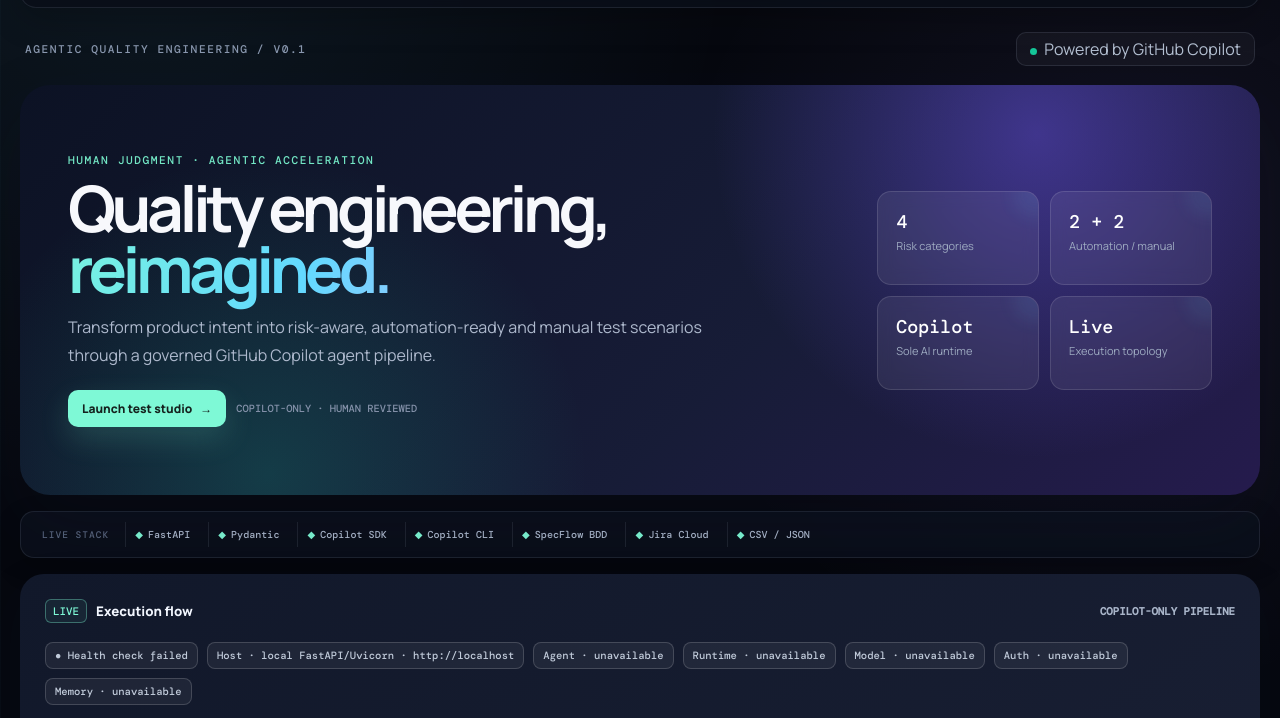
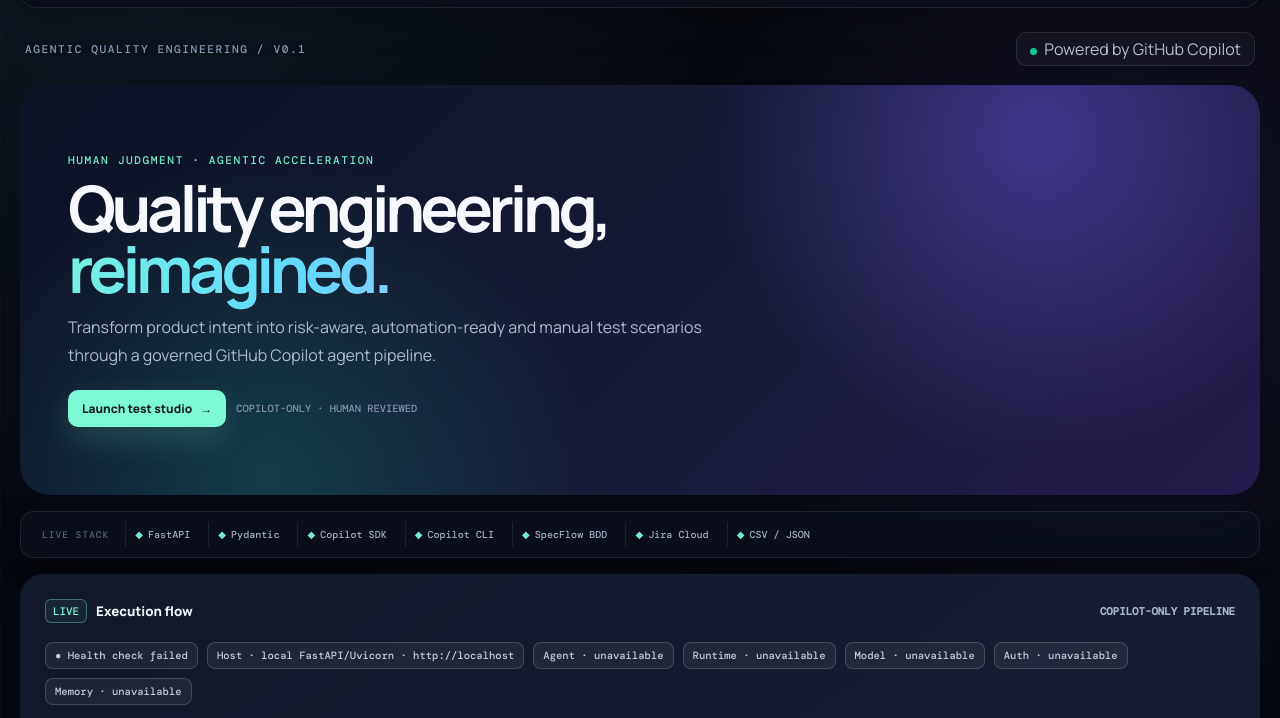
Before and after one commit to sasidhar265/TestPilotAI, a plain HTML site: page app/static/index.html in a window 1280 px wide. Shown: the part 71-789 px from the top of the page. Drawn offline with nearby package versions, Linux system fonts and the light colour scheme; no server answers.

Commit message:
Remove hero metrics from test designer

```diff
--- a/app/static/index.html
+++ b/app/static/index.html
@@ -21,7 +21,7 @@
   </aside>
   <main class="workspace">
     <header class="topbar"><div class="eyebrow">Agentic quality engineering / v0.1</div><div class="top-actions"><button class="icon-button" type="button"><span class="live-orb"></span>Powered by GitHub Copilot</button></div></header>
-    <section class="hero"><div><div class="eyebrow">Human judgment · Agentic acceleration</div><h1>Quality engineering, <span class="gradient-text">reimagined.</span></h1><p>Transform product intent into risk-aware, automation-ready and manual test scenarios through a governed GitHub Copilot agent pipeline.</p><div class="hero-actions"><a class="hero-link" href="#test-studio">Launch test studio <span>→</span></a><span class="hero-note">COPILOT-ONLY · HUMAN REVIEWED</span></div></div><div class="metrics"><div class="metric"><div class="metric-value">4</div><div class="metric-label">Risk categories</div></div><div class="metric"><div class="metric-value">2 + 2</div><div class="metric-label">Automation / manual</div></div><div class="metric"><div class="metric-value">Copilot</div><div class="metric-label">Sole AI runtime</div></div><div class="metric"><div class="metric-value">Live</div><div class="metric-label">Execution topology</div></div></div></section>
+    <section class="hero"><div><div class="eyebrow">Human judgment · Agentic acceleration</div><h1>Quality engineering, <span class="gradient-text">reimagined.</span></h1><p>Transform product intent into risk-aware, automation-ready and manual test scenarios through a governed GitHub Copilot agent pipeline.</p><div class="hero-actions"><a class="hero-link" href="#test-studio">Launch test studio <span>→</span></a><span class="hero-note">COPILOT-ONLY · HUMAN REVIEWED</span></div></div></section>
     <div class="tech-ribbon" aria-label="Technology stack"><span class="tech-label">Live stack</span><span class="tech-item"><span>◆</span>FastAPI</span><span class="tech-item"><span>◆</span>Pydantic</span><span class="tech-item"><span>◆</span>Copilot SDK</span><span class="tech-item"><span>◆</span>Copilot CLI</span><span class="tech-item"><span>◆</span>SpecFlow BDD</span><span class="tech-item"><span>◆</span>Jira Cloud</span><span class="tech-item"><span>◆</span>CSV / JSON</span></div>
     <section class="panel runtime-panel" aria-labelledby="runtime-title">
       <div class="panel-head"><div class="panel-title" id="runtime-title"><span class="step-number">LIVE</span> Execution flow</div><span class="secure">COPILOT-ONLY PIPELINE</span></div>
--- a/app/static/styles/index.css
+++ b/app/static/styles/index.css
@@ -201,7 +201,7 @@ body:after {
     .hero {
   position:relative;
   display:grid;
-  grid-template-columns:minmax(0,1.4fr) minmax(250px,.6fr);
+  grid-template-columns:minmax(0,1fr);
   gap:28px;
   align-items:end;
   margin-bottom:20px;
```
Also changed, not shown: 1 other file.
